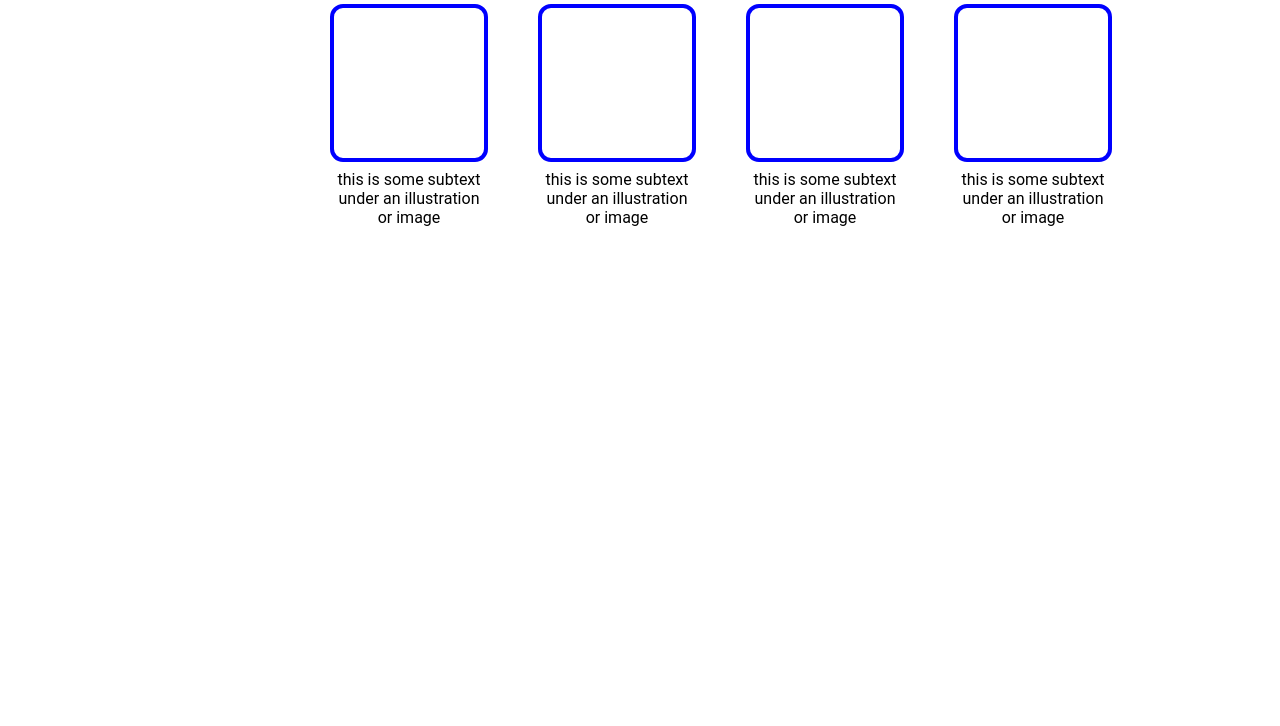
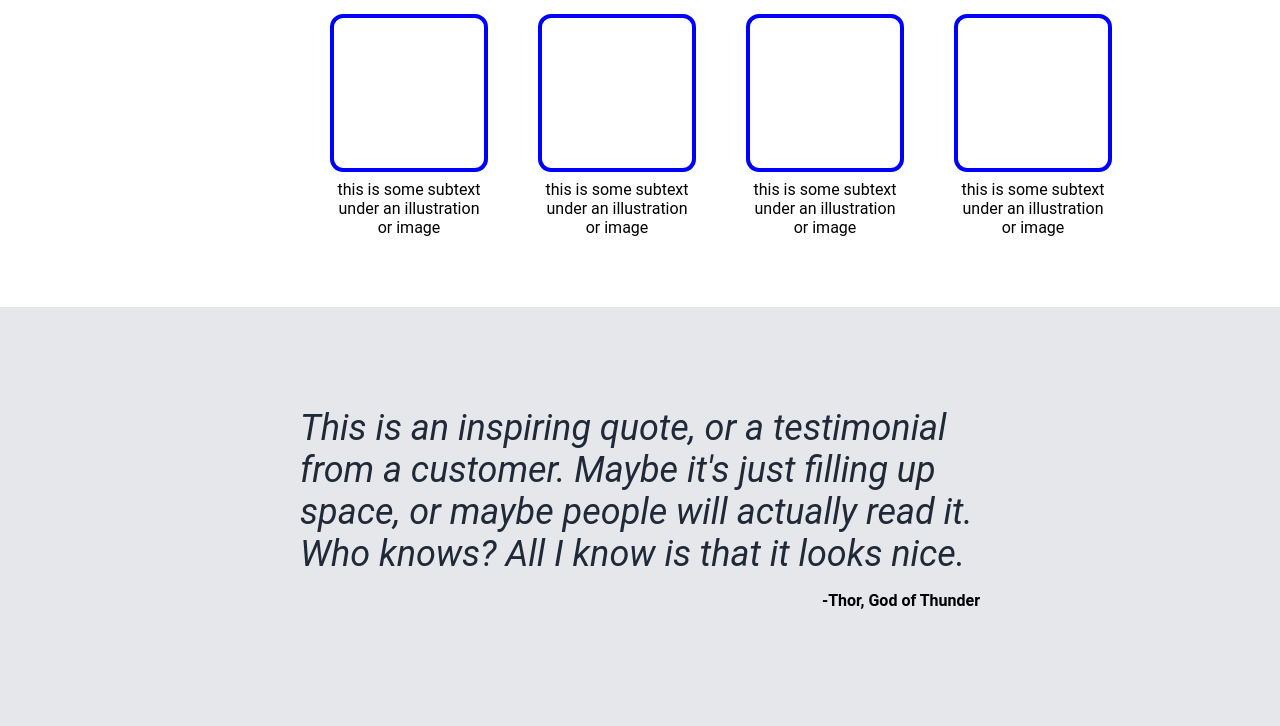
Before and after one commit to angie4303/odin-landing-page, a plain HTML site: page index.html in a window 1280 px wide. Shown: the part 626-1352 px from the top of the page. Before the commit the page ends 913 px from the top, so only its background shows below. Drawn offline with Linux system fonts and the light colour scheme.

Commit message:
Third block added
Added html and css for third block that's a quote

```diff
--- a/index.html
+++ b/index.html
@@ -47,5 +47,13 @@
             </div>
         </div>
     </div>
+
+    <div class="container third">
+        <p class="quote">This is an inspiring quote, or a testimonial from a customer.
+            Maybe it's just filling up space, or maybe people will actually read it.
+            Who knows? All I know is that it looks nice.
+        </p>
+        <p id="author">-Thor, God of Thunder</p>
+    </div>
 </body>
 </html>
--- a/style.css
+++ b/style.css
@@ -61,7 +61,7 @@ button {
 
 .container.second {
     text-align: center;
-    padding: 30px 300px;
+    padding: 40px 300px;
 }
 
 .content {
@@ -89,3 +89,22 @@ button {
     border-radius: 13px;
     margin-bottom: 8px;
 }
+
+.container.third {
+    padding: 50px;
+    background-color: #E5E7EB;
+    padding: 100px 300px;
+}
+
+.third .quote {
+    color: #1F2937;
+   font-style: italic;
+   font-size: 36px;
+   margin: 0;
+   padding: 0;
+}
+
+#author {
+    font-weight: bold;
+    text-align: right;
+}
```
